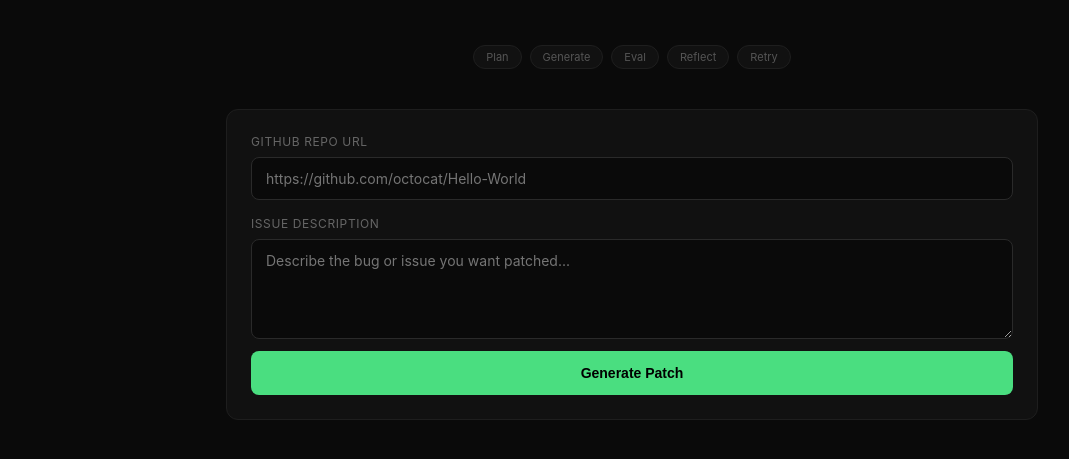
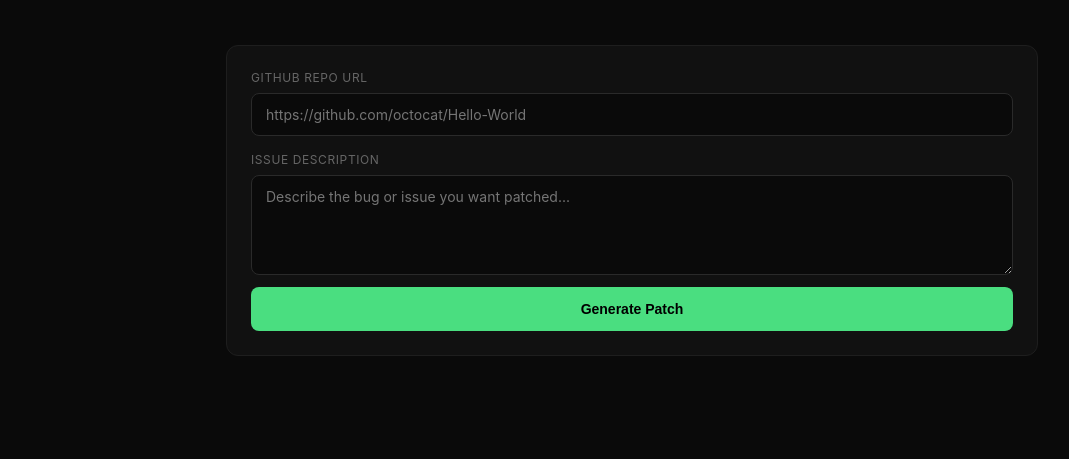
Before and after one commit to Kummu15/autopatch, a plain HTML site: page index.html in a window 1280 px wide. Shown: the part 199-658 px from the top of the page, without its empty margins (8-1077 px from the left). Drawn offline with Linux system fonts and the light colour scheme.

Commit message:
remove steps bar

```diff
--- a/index.html
+++ b/index.html
@@ -58,13 +58,6 @@
   <div class="hero">
     <h2>AI agent that <span>patches your code</span></h2>
     <p>Plan → Generate → Eval → Reflect → Retry. Powered by Groq LLM.</p>
-  </div>
-  <div class="steps">
-    <div class="step" id="s1">Plan</div>
-    <div class="step" id="s2">Generate</div>
-    <div class="step" id="s3">Eval</div>
-    <div class="step" id="s4">Reflect</div>
-    <div class="step" id="s5">Retry</div>
   </div>
   <div class="card">
     <label>GitHub Repo URL</label>
```
